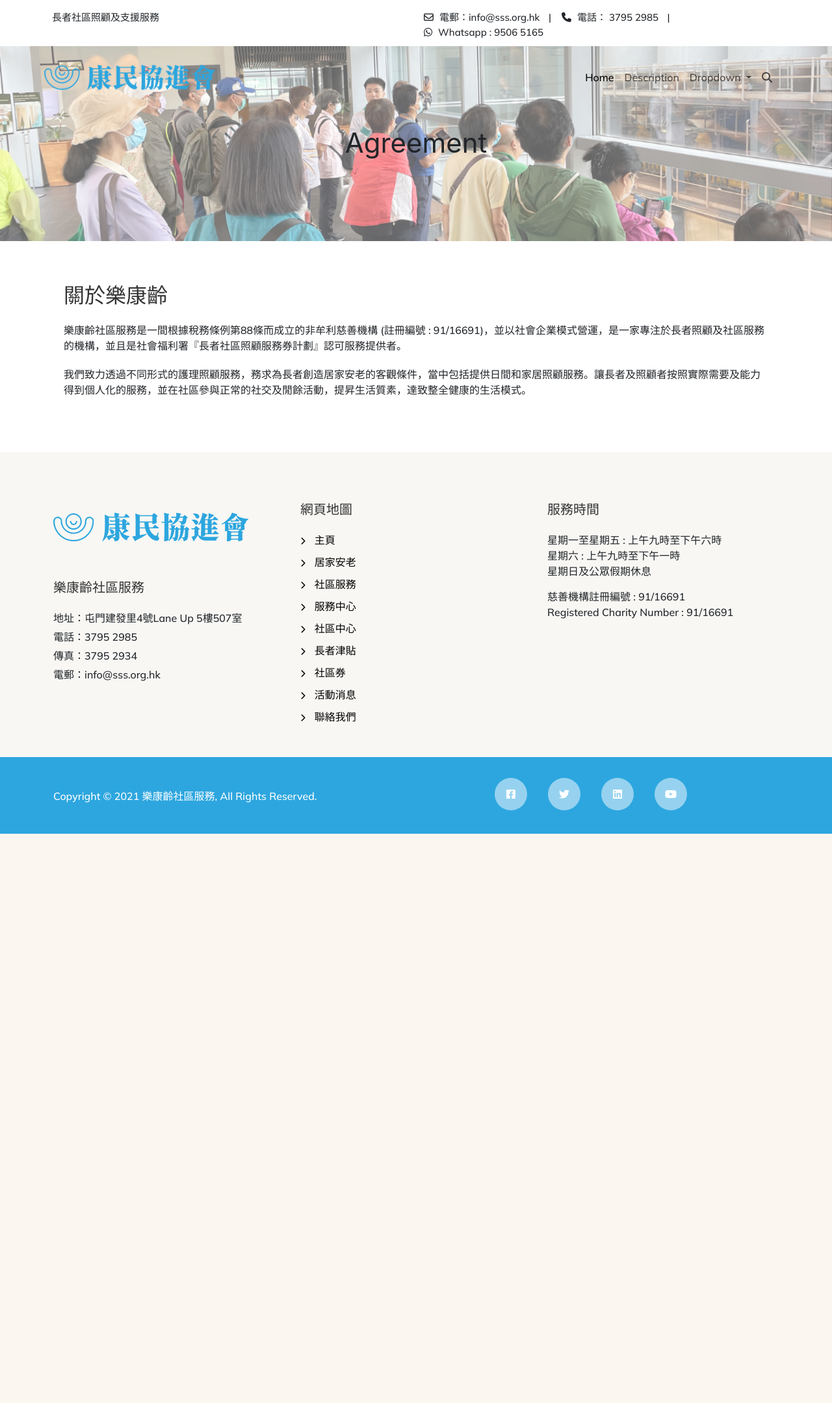
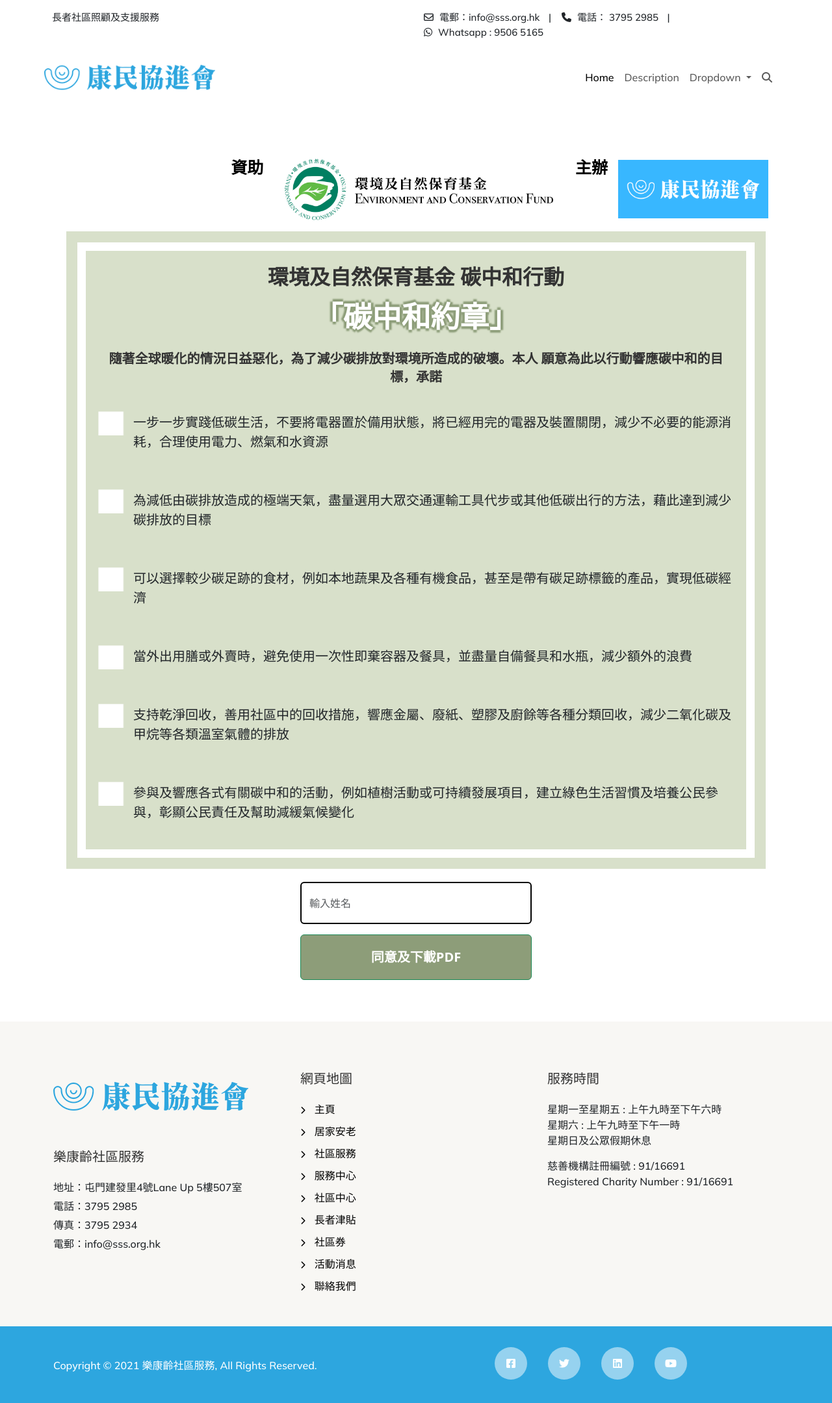
Before and after one commit to Do-Test-Live/W-Hong-Man-Association-Ltd, a PHP site: page /agreement.html in a window 1280 px wide. Shown: the whole page at 65% size. Before the commit the page ends 1283 px from the top, so only its background shows below. Run offline with PHP 8.4, Linux system fonts and the light colour scheme; some libraries are stand-ins or nearby versions.

Commit message:
update agreement

```diff
--- a/agreement.html
+++ b/agreement.html
@@ -83,31 +83,91 @@
 
 <!-- Banner Start -->
 
-<div class="uk-child-width uk-light hmal-banner" uk-grid>
-    <div>
-        <div class="uk-background-cover uk-height-medium uk-panel uk-flex uk-flex-center uk-flex-middle" style="background-image: url(assets/images/banner/1.png);">
-            <h2 class="uk-h1 text-dark">Agreement</h2>
-        </div>
-    </div>
-</div>
 <!-- Banner End -->
 
 <!-- About Start -->
 <section class="container pt-5">
     <div class="row">
-        <div class="col-lg-12 d-flex justify-content-center align-items-center">
-            <div class="p-3">
-                <h2>關於樂康齡</h2>
-                <p>
-                    樂康齡社區服務是一間根據稅務條例第88條而成立的非牟利慈善機構 (註冊編號 :
-                    91/16691)，並以社會企業模式營運，是一家專注於長者照顧及社區服務的機構，並且是社會福利署『長者社區照顧服務券計劃』認可服務提供者。
-                </p>
-                <p>
-                    我們致力透過不同形式的護理照顧服務，務求為長者創造居家安老的客觀條件，當中包括提供日間和家居照顧服務。讓長者及照顧者按照實際需要及能力得到個人化的服務，並在社區參與正常的社交及閒餘活動，提昇生活質素，達致整全健康的生活模式。
-                </p>
+        <div class="col-lg-12">
+            <div class="p-3" id="budgeting-pdf">
+                <div class="row">
+                    <div class="col-12">
+                        <ul class="nav hmal-agreement-list justify-content-end">
+                            <li class="nav-item">
+                                <a class="nav-link" href="#">資助</a>
+                            </li>
+                            <li class="nav-item">
+                                <a class="nav-link" href="#"><img src="assets/images/agreement/logo-l.png"
+                                                                  class="img-fluid" alt=""/></a>
+                            </li>
+                            <li class="nav-item">
+                                <a class="nav-link" href="#">主辦</a>
+                            </li>
+                            <li class="nav-item">
+                                <img src="assets/images/agreement/logo-r.png"
+                                                                  class="img-fluid" alt=""/>
+                            </li>
+                        </ul>
+                    </div>
+                </div>
+                <div class="hmal-agreement-card">
+                    <div class="hmal-agreement-card-inner-section">
+                        <h2 class="text-center mt-3 mb-1 hmal-unset-height fw-bolder">
+                            環境及自然保育基金 碳中和行動
+                        </h2>
+                        <h2 class="text-center mb-3 hmal-unset-height hmal-agreement-header">
+                            「碳中和約章」
+                        </h2>
+                        <div class="row">
+                            <div class="col-12 text-center">
+                                <h4 class="fw-bolder">
+                                    隨著全球暖化的情況日益惡化，為了減少碳排放對環境所造成的破壞。本人 <span
+                                        id="name"></span>願意為此以行動響應碳中和的目標，承諾
+                                </h4>
+                            </div>
+                            <div class="col-12">
+                                <input type="checkbox" id="custom-checkbox-1">
+                                <label for="custom-checkbox-1">一步一步實踐低碳生活，不要將電器置於備用狀態，將已經用完的電器及裝置關閉，減少不必要的能源消耗，合理使用電力、燃氣和水資源</label>
+                            </div>
+                            <div class="col-12">
+                                <input type="checkbox" id="custom-checkbox-2">
+                                <label for="custom-checkbox-2">為減低由碳排放造成的極端天氣，盡量選用大眾交通運輸工具代步或其他低碳出行的方法，藉此達到減少碳排放的目標</label>
+                            </div>
+                            <div class="col-12">
+                                <input type="checkbox" id="custom-checkbox-3">
+                                <label for="custom-checkbox-3">可以選擇較少碳足跡的食材，例如本地蔬果及各種有機食品，甚至是帶有碳足跡標籤的產品，實現低碳經濟</label>
+                            </div>
+                            <div class="col-12">
+                                <input type="checkbox" id="custom-checkbox-4">
+                                <label for="custom-checkbox-4">當外出用膳或外賣時，避免使用一次性即棄容器及餐具，並盡量自備餐具和水瓶，減少額外的浪費</label>
+                            </div>
+                            <div class="col-12">
+                                <input type="checkbox" id="custom-checkbox-5">
+                                <label for="custom-checkbox-5">支持乾淨回收，善用社區中的回收措施，響應金屬、廢紙、塑膠及廚餘等各種分類回收，減少二氧化碳及甲烷等各類溫室氣體的排放</label>
+                            </div>
+                            <div class="col-12">
+                                <input type="checkbox" id="custom-checkbox-6">
+                                <label for="custom-checkbox-6">參與及響應各式有關碳中和的活動，例如植樹活動或可持續發展項目，建立綠色生活習慣及培養公民參與，彰顯公民責任及幫助減緩氣候變化</label>
+                            </div>
+                        </div>
+                    </div>
+                </div>
+            </div>
+            <div class="row">
+                <div class="col-lg-4 mx-auto">
+                    <div class="mb-3">
+                        <input type="text" class="form-control hmal-form-control" value="" placeholder="輸入姓名"/>
+                    </div>
+                    <div class="mb-3">
+                        <button class="btn btn-success w-100 hmal-btn">同意及下載PDF</button>
+                    </div>
+                </div>
+            </div>
 
 
-            </div>
+<!--            <div id="pdf-btns">
+                <button type="button" class="btn" id="get-pdf" onclick="getPDF();">Save as PDF</button>
+            </div>-->
         </div>
     </div>
 </section>
@@ -263,5 +323,28 @@
 <script src="assets/vendor/jQuery/jquery-3.6.4.min.js"></script>
 <script src="assets/vendor/OwlCarousel/js/owl.carousel.min.js"></script>
 <script src="assets/js/main.js"></script>
+<script src="https://cdnjs.cloudflare.com/ajax/libs/html2canvas/0.4.1/html2canvas.min.js"></script>
+<script src="https://cdnjs.cloudflare.com/ajax/libs/jspdf/1.5.3/jspdf.min.js"></script>
+<script>
+    function getPDF() {
+        return html2canvas($('#budgeting-pdf'), {
+            background: "#ffffff",
+            onrendered: function (canvas) {
+                let myImage = canvas.toDataURL("image/png");
+                // jspdf changes
+                let pdf = new jsPDF('p', 'mm', 'letter');
+
+                const imgProps = pdf.getImageProperties(myImage);
+                const pdfWidth = pdf.internal.pageSize.getWidth();
+                const pdfHeight = (imgProps.height * pdfWidth) / imgProps.width;
+                pdf.addImage(myImage, 'PNG', 10, 15, pdfWidth - 20, pdfHeight);
+                /*pdf.save('agreement.pdf');*/
+
+                console.log(myImage);
+            }
+        });
+    }
+</script>
+
 </body>
 </html>
--- a/assets/css/style.css
+++ b/assets/css/style.css
@@ -252,6 +252,106 @@
     border: 2px solid var(--color-white);
 }
 
+.hmal-form-control{
+    border: 2px solid black;
+    height: 65px;
+}
+
+.hmal-btn{
+    height: 70px;
+    font-weight: bolder;
+    font-size: 20px;
+    background: #8d9d79;
+}
+
+.hmal-agreement-header {
+    color: #fff;
+    font-size: 45px;
+    font-weight: bolder;
+    text-shadow: -4px 0 2px rgba(141,157,121,1),
+    0 -4px 2px rgba(141,157,121,1),
+    0 4px 2px rgba(141,157,121,1),
+    4px 0 2px rgba(141,157,121,1);
+}
+
+.hmal-agreement-card {
+    width: 100%;
+    height: auto;
+
+    background-color: #d8e0ca;
+    border: 4px solid #fff;
+    padding: 2em;
+    position: relative;
+    margin: 0 auto;
+}
+
+.hmal-agreement-card:before {
+    background: none;
+    border: 13px solid #fff;
+    content: "";
+    display: block;
+    position: absolute;
+    top: 17px;
+    left: 17px;
+    right: 17px;
+    bottom: 17px;
+    pointer-events: none;
+}
+
+.hmal-unset-height {
+    line-height: unset;
+    margin-top: unset;
+}
+
+input[type="checkbox"] {
+    display: none;
+}
+
+label {
+    position: relative;
+    padding-left: 55px;
+    padding-top: 1em;
+    font-size: 20px;
+    cursor: pointer;
+    margin-bottom: 2em;
+    font-weight: 500;
+}
+
+label:before {
+    content: "";
+    position: absolute;
+    left: 0;
+    top: 0;
+    width: 55px;
+    height: 55px;
+    background-image: url('../images/agreement/custom-checkbox.png');
+    background-size: cover;
+}
+
+input[type="checkbox"]:checked + label:before {
+    background-image: url('../images/agreement/custom-checkbox-checked.png');
+}
+
+.hmal-agreement-card-inner-section {
+    padding-right: 1em;
+    padding-left: 1em;
+}
+
+.hmal-agreement-list li:nth-child(2) img{
+    max-height: 105px;
+}
+
+.hmal-agreement-list li:nth-child(4) img{
+    padding-top: 15px;
+    max-height: 105px;
+}
+
+.hmal-agreement-list .nav-link {
+    color: black;
+    font-size: 25px;
+    font-weight: bolder;
+}
+
 @media (max-width: 987px) {
     .hmal-header-top {
         text-align: center;
```
Also changed, not shown: assets/images/agreement/custom-checkbox-checked.png (added), assets/images/agreement/custom-checkbox.png (added), assets/images/agreement/logo-l.png (added), assets/images/agreement/logo-r.png (added), assets/images/agreement/right-logo.png, assets/images/agreement/tick.png (deleted).
